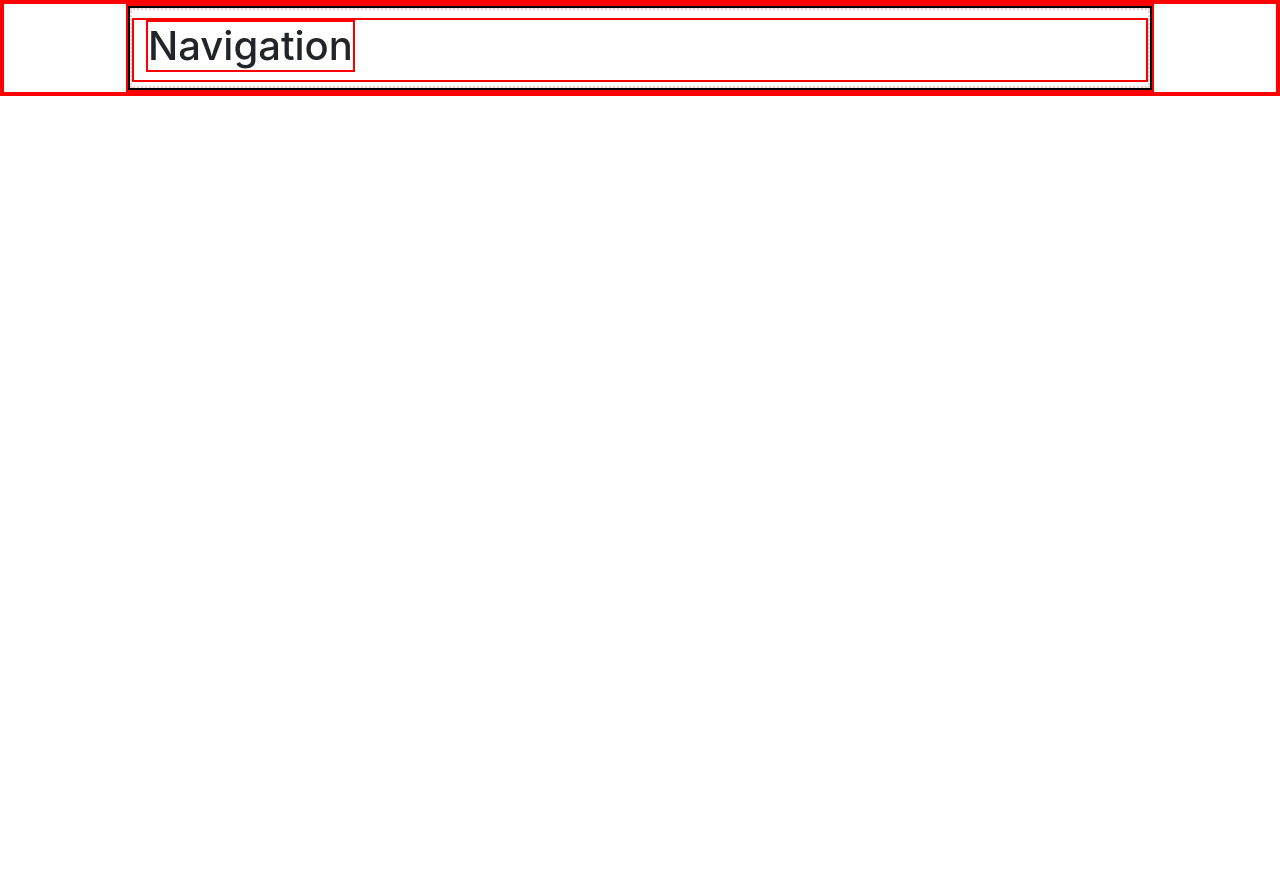
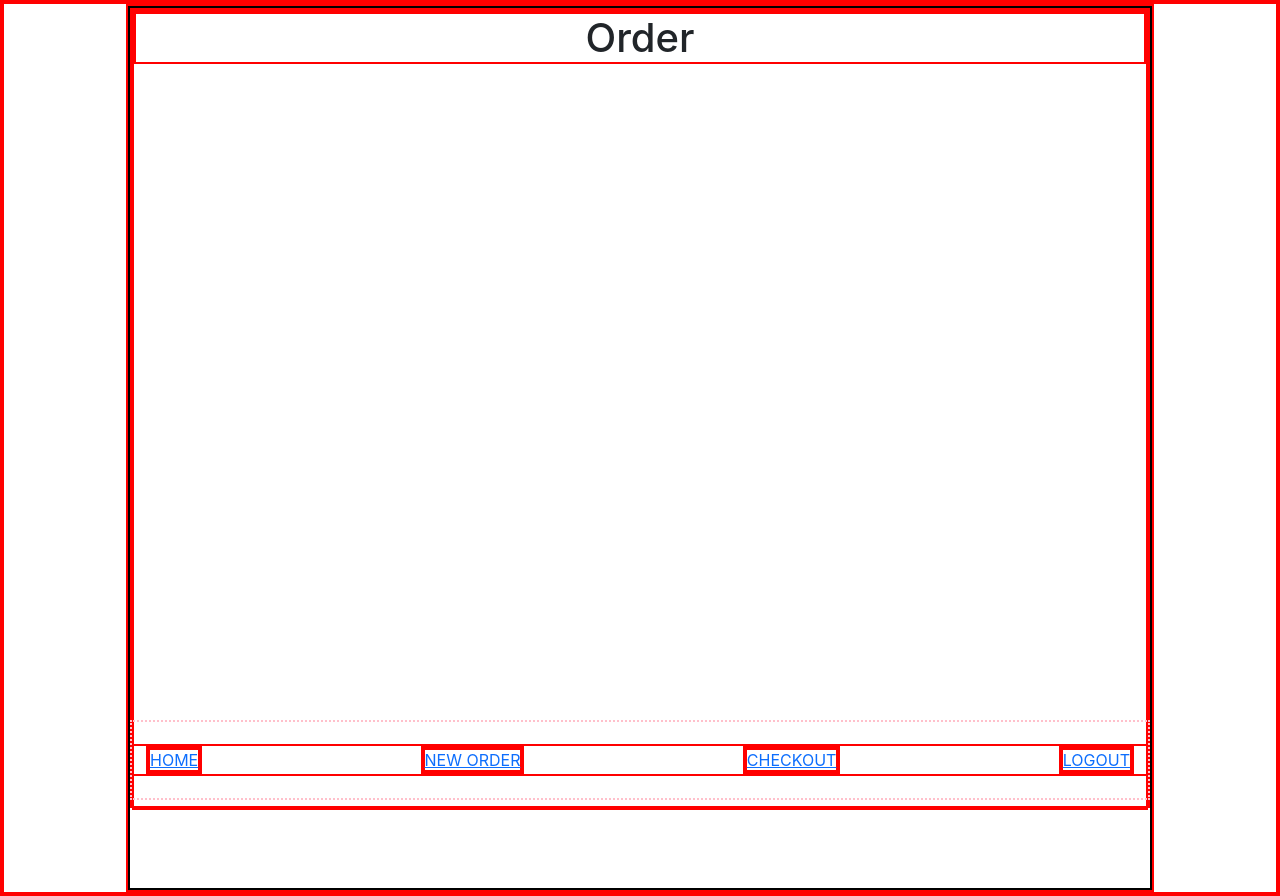
Before and after one commit to vchedeline/Mobile-Fullstack-Mern-Frontend, a React (Create React App) app: page /orders/1 in a window 1280 px wide. Before the commit this address had no page. Before the commit the page ends 800 px from the top, so only its background shows below. Built offline with nearby package versions, Linux system fonts and the light colour scheme.

Commit message:
writes CRUD functions

```diff
--- a/src/App.jsx
+++ b/src/App.jsx
@@ -1,14 +1,11 @@
 import "./App.css";
-import { Routes, Route } from "react-router";
 import Nav from "./components/Nav";
 import Main from "./components/Main";
 
 function App() {
   return (
     <div className="App">
-      <Routes>
-        <Route path="/" element={<Main />}></Route>
-      </Routes>
+      <Main />
       <footer className="navbar sticky-bottom">
         <div className="container-fluid">
           <Nav />
--- a/src/components/Main.jsx
+++ b/src/components/Main.jsx
@@ -1,7 +1,54 @@
+import { Routes, Route } from "react-router";
+import Order from "../pages/Order";
+import Menu from "../pages/Menu";
+import { useState } from "react";
+
 export default function Main() {
+  const [orders, setOrders] = useState(null);
+  const URL = "";
+
+  async function getOrders() {
+    try {
+      const response = await (await fetch(URL)).json();
+      setOrders(response);
+    } catch (error) {
+      console.log(error);
+    }
+  }
+
+  async function createOrder(order) {
+    await fetch(URL, {
+      method: "POST",
+      headers: {
+        "Content-Type": "Application/json",
+      },
+      body: JSON.stringify(order),
+    });
+  }
+
+  async function updateOrder(order, id) {
+    await fetch(URL + id, {
+      method: "PUT",
+      headers: {
+        "Content-Type": "Application/json",
+      },
+      body: JSON.stringify(order),
+    });
+  }
+
+  async function deleteOrder(id) {
+    await fetch(URL + id, {
+      method: "DELETE",
+    });
+    getOrders();
+  }
+
   return (
     <main>
-      <h1>Main Page</h1>
+      <Routes>
+        <Route path="/" element={<Menu />} />
+        <Route path="/orders/:id" element={<Order />} />
+      </Routes>
     </main>
   );
 }
--- a/src/components/Nav.jsx
+++ b/src/components/Nav.jsx
@@ -1,3 +1,20 @@
+import { Link } from "react-router-dom";
+
 export default function Nav() {
-  return <h1>Navigation</h1>;
+  return (
+    <>
+      <div>
+        <Link to={"/"}>HOME</Link>
+      </div>
+      <div>
+        <Link to={"/"}>NEW ORDER</Link>
+      </div>
+      <div>
+        <Link to={"/orders/:id"}>CHECKOUT</Link>
+      </div>
+      <div>
+        <Link to={"/"}>LOGOUT</Link>
+      </div>
+    </>
+  );
 }
--- a/src/pages/Order.jsx
+++ b/src/pages/Order.jsx
@@ -1,3 +1,7 @@
 export default function Order() {
-  return <h1>Order Page</h1>;
+  return (
+    <main>
+      <h1>Order</h1>
+    </main>
+  );
 }
```
